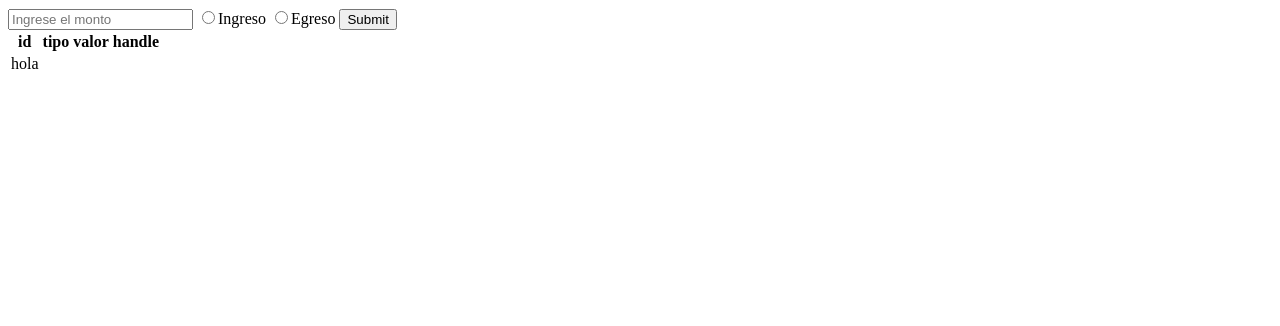
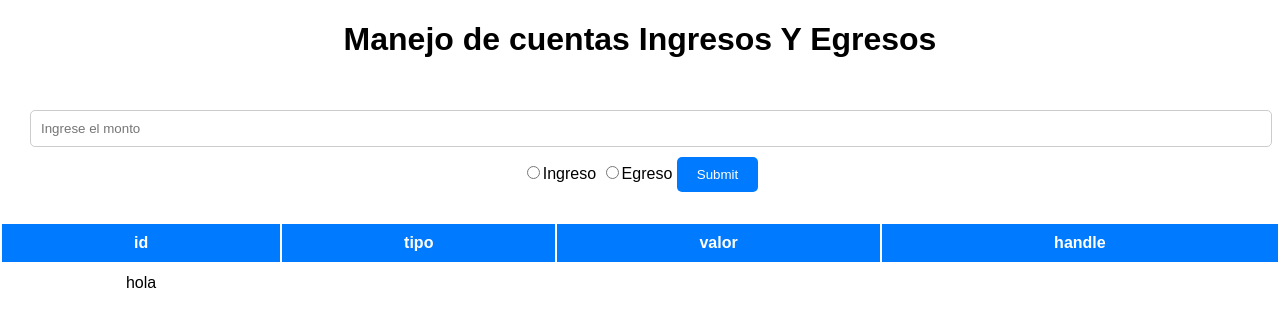
Before and after one commit to violetavillamizara/proyectoCuenta, a plain HTML site: page index.html in a window 1280 px wide. Drawn offline with Linux system fonts and the light colour scheme; no server answers.

Commit message:
style: :lipstick: Styless
css

```diff
--- /dev/null
+++ b/index.css
@@ -0,0 +1,61 @@
+
+body {
+    font-family: Arial, sans-serif;
+    background-color: white;
+    margin: 0;
+    padding: 0;
+}
+
+h1{
+    text-align: center;
+}
+
+.container {
+    max-width: 100px;
+    margin: 0;
+    padding: 20px;
+}
+
+form {
+    background-color: white;
+    padding: 30px;
+    border-radius: 10px;
+    text-align: center;
+}
+
+input[type="number"] {
+    width: 100%;
+    padding: 10px;
+    margin-bottom: 10px;
+    border: 1px solid #ccc;
+    border-radius: 5px;
+}
+
+button[type="submit"] {
+    background-color: #007bff;
+    color: white;
+    border: none;
+    padding: 10px 20px;
+    border-radius: 5px;
+}
+
+.table {
+    width: 100%;
+    background-color: white;
+    border-radius: 10px;
+}
+
+.table th,
+.table td {
+    padding: 10px;
+    text-align: center;
+}
+
+.table th {
+    background-color: #007bff;
+    color: white;
+}
+
+.table tbody tr:hover {
+    background-color: #e0e0e0;
+}
--- a/index.html
+++ b/index.html
@@ -5,8 +5,10 @@
     <meta name="viewport" content="width=device-width, initial-scale=1.0">
     <title>Cuenta</title>
     <script src="./index.js" type="module" defer></script>
+    <link rel="stylesheet" href="./index.css">
 </head>
 <body>
+    <h1>Manejo de cuentas Ingresos Y Egresos</h1>
     <form action="">
         <input type="number" name="monto" placeholder="Ingrese el monto" required>
         <input type="radio" name="caja" value="ingreso"><label>Ingreso</label>
```
